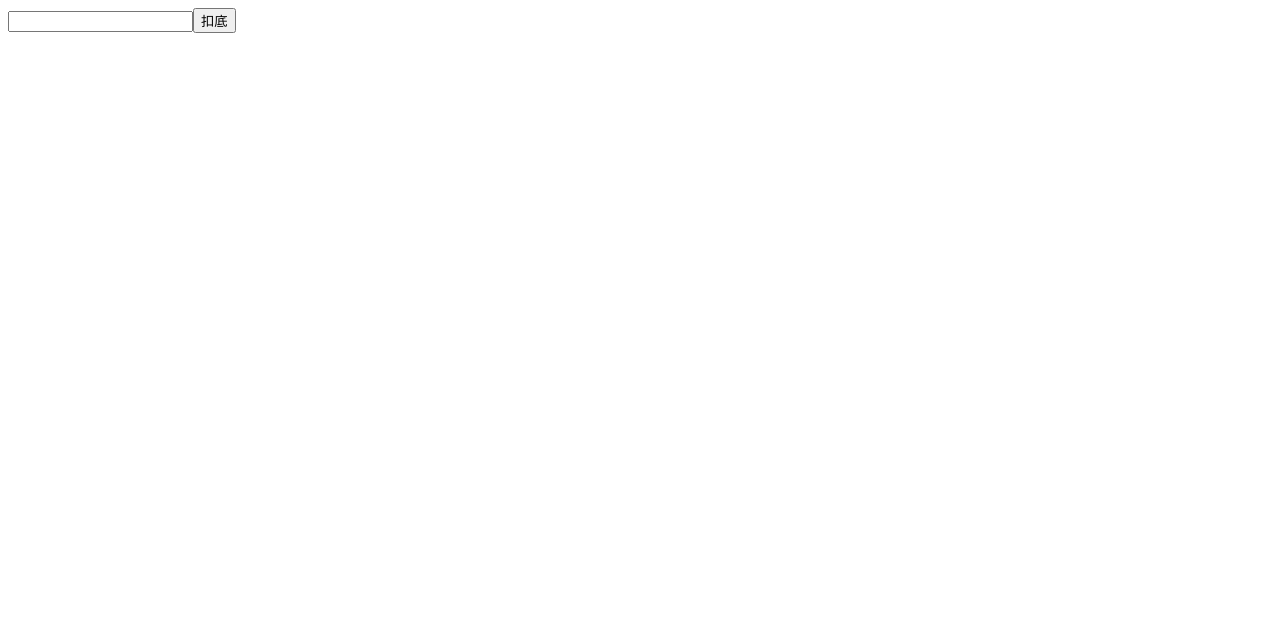
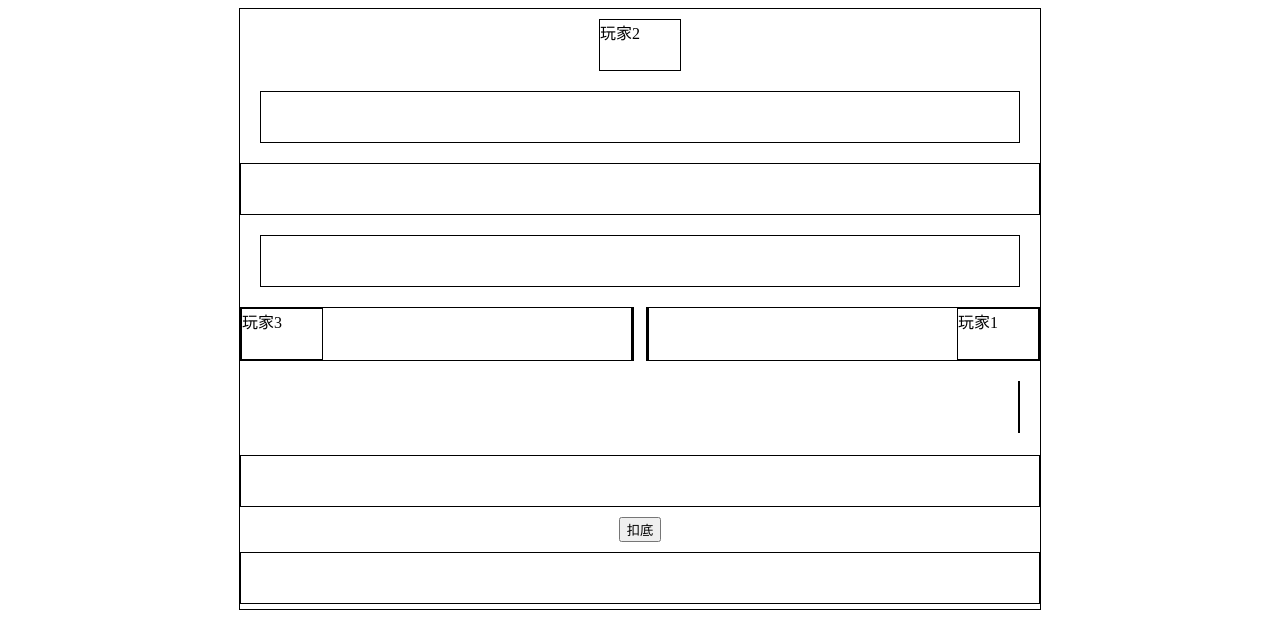
Before and after one commit to lxr1415/poker, a plain HTML site: page index.html in a window 1280 px wide. Drawn offline with Linux system fonts and the light colour scheme.

Commit message:
界面初步规划dom结构,准备实现卡牌可视化

```diff
--- a/game.js
+++ b/game.js
@@ -333,3 +333,10 @@ Game.prototype.showPlayPanel = function (callback) {
     }
 
 }
+
+Game.prototype.addCardToDom = function () {
+    this.players.forEach(player => {
+
+
+    })
+}
--- /dev/null
+++ b/index.css
@@ -0,0 +1,61 @@
+
+
+.float-left {
+    float: left;
+}
+
+.float-right {
+    float: right;
+}
+
+
+#game-box {
+    width: 800px;
+    height: 600px;
+    border: 1px solid #000;
+    margin: 0 auto;
+}
+
+#player1, #player2, #player3 {
+    width: 80px;
+    height: 50px;
+    border: 1px solid #000;
+}
+
+#player2, #playCard2, #playCard0, #playCardPanel, #card-box {
+    margin: 10px auto;
+}
+
+#player23-box {
+    width: 100%;
+    height: 200px;
+    margin-bottom: 20px;
+}
+
+#player3-box, #player1-box {
+    width: 49%;
+    border: 1px solid #000;
+}
+
+#playCard0, #playCard1, #playCard2, #playCard3 {
+    height: 50px;
+    border: 1px solid #000;
+}
+
+#playCardPanel {
+    text-align: center;
+}
+
+#card-box {
+    height: 50px;
+    border: 1px solid #000;
+}
+
+
+
+
+#player2-card, #player3-card, #player1-card {
+    height: 50px;
+    margin: 20px;
+    border: 1px solid #000;
+}
--- a/index.html
+++ b/index.html
@@ -5,10 +5,54 @@
     <meta name="viewport" content="width=device-width, initial-scale=1.0">
     <meta http-equiv="X-UA-Compatible" content="ie=edge">
     <title>Document</title>
+
+    <link rel="stylesheet" href="./index.css">
 </head>
 <body>
 
-    <input type="text" id="selectCardIndex"><button id="playCard">出牌</button>
+    <div id="game-box">
+
+        <div id="player2">
+            玩家2
+        </div>
+        <div id="player2-card"></div>
+
+        <div id="playCard2"></div>
+
+        <div id="player23-box">
+
+            <div id="player3-card"></div>
+
+            <div id="player3-box" class="float-left">
+                <div id="player3"  class="float-left">
+                    玩家3
+                </div>
+                <div id="playCard3" class="float-right"></div>
+            </div>
+            <div id="player1-box" class="float-right">
+                <div id="player1" class="float-right">
+                    玩家1
+                </div>
+                <div id="playCard1" class="float-left"></div>
+            </div>
+
+            <div id="player1-card" class="float-right"></div>
+        </div>
+
+        <div id="playCard0"></div>
+        <div id="playCardPanel">
+            <button id="playCard">发牌</button>
+        </div>
+        <div id="card-box">
+
+        </div>
+
+    </div>
+
+
+
+
+    <!-- <input type="text" id="selectCardIndex"><button id="playCard">出牌</button> -->
 
     <script src="./source/poker.js"></script>
     <script src="./game.js"></script>
```
